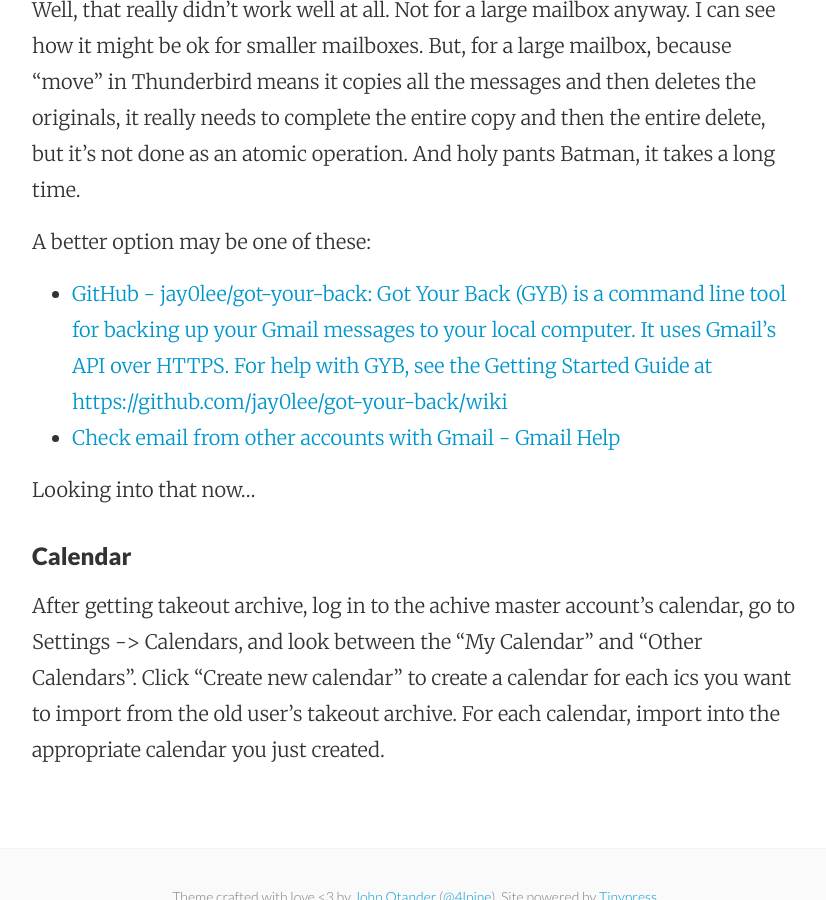
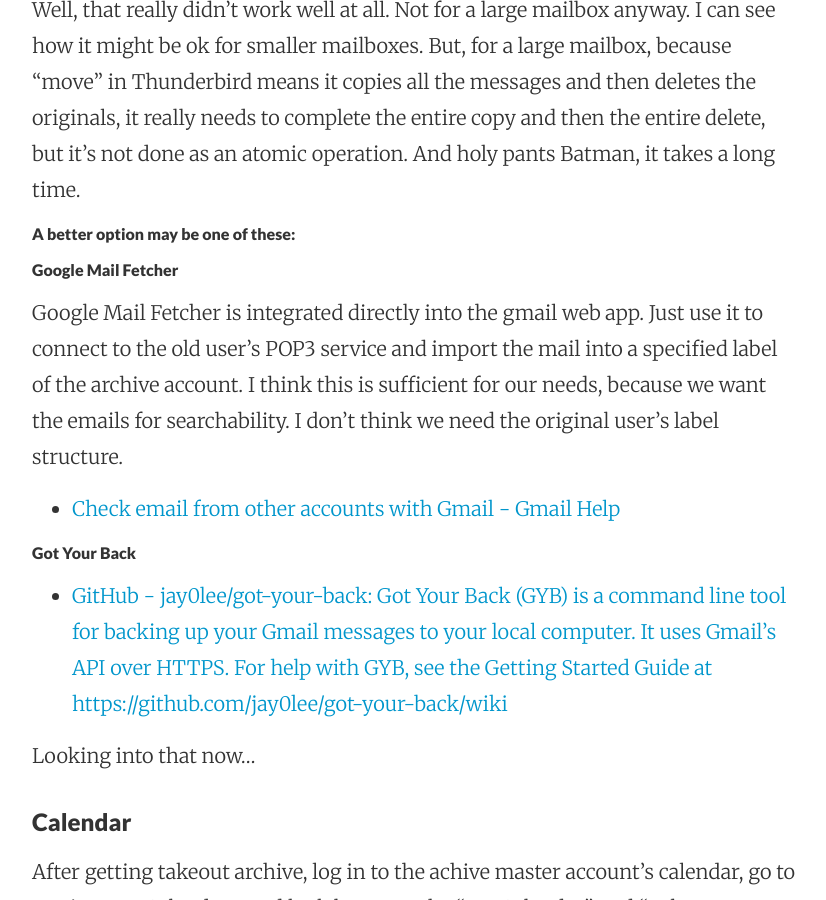
Before and after one commit to mattymaloney/mattymaloney.github.io, a Jekyll site: the page built from _posts/2016-02-29-migrating-google-apps-data.md, in a window 1280 px wide and 900 px high, scrolled down 2419 px. Shown: the whole window, without its empty margins (224-1050 px from the left). Built offline with Jekyll 4.4.1, drawn with Linux system fonts in a browser that asks for light colours.

Commit message:
Updated 2016-02-29-migrating-google-apps-data.md

```diff
--- a/_posts/2016-02-29-migrating-google-apps-data.md
+++ b/_posts/2016-02-29-migrating-google-apps-data.md
@@ -56,10 +56,17 @@
 
 Well, that really didn't work well at all. Not for a large mailbox anyway. I can see how it might be ok for smaller mailboxes. But, for a large mailbox, because "move" in Thunderbird means it copies all the messages and then deletes the originals, it really needs to complete the entire copy and then the entire delete, but it's not done as an atomic operation. And holy pants Batman, it takes a long time.
 
-A better option may be one of these:
+#### A better option may be one of these:
+
+##### Google Mail Fetcher
+
+Google Mail Fetcher is integrated directly into the gmail web app. Just use it to connect to the old user's POP3 service and import the mail into a specified label of the archive account. I think this is sufficient for our needs, because we want the emails for searchability. I don't think we need the original user's label structure.
+
+* [Check email from other accounts with Gmail - Gmail Help](https://support.google.com/mail/answer/21289?hl=en)
+
+##### Got Your Back
 
 * [GitHub - jay0lee/got-your-back: Got Your Back (GYB) is a command line tool for backing up your Gmail messages to your local computer. It uses Gmail's API over HTTPS. For help with GYB, see the Getting Started Guide at https://github.com/jay0lee/got-your-back/wiki](https://github.com/jay0lee/got-your-back)
-* [Check email from other accounts with Gmail - Gmail Help](https://support.google.com/mail/answer/21289?hl=en)
 
 Looking into that now...
 
```
